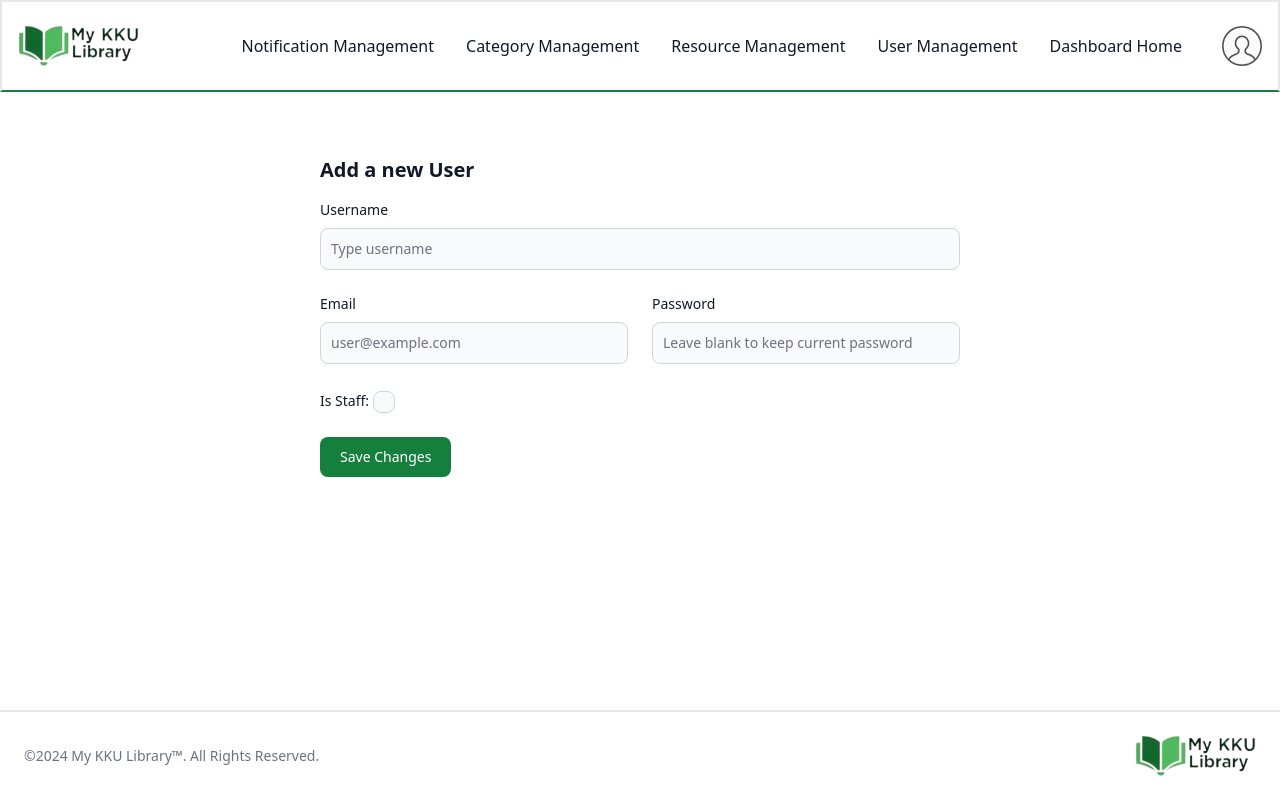
After one commit to Abubakr-Alsheikh/my-kuu-library, a Django app: page /add_user/ in a window 1280 px wide. The commit adds this page. Run offline with Django 5.2, Linux system fonts and the light colour scheme; the visitor is signed in with stand-in values (Sample User, id 1); some libraries are stand-ins or nearby versions.

Commit message:
Making adding user logic with it's CRUD

```diff
--- /dev/null
+++ b/core/forms.py
@@ -0,0 +1,22 @@
+from django import forms
+from django.contrib.auth.models import User
+
+
+class UserForm(forms.ModelForm):
+    password = forms.CharField(required=False, widget=forms.PasswordInput)
+
+    class Meta:
+        model = User
+        fields = ['username', 'email', 'password', 'is_staff']
+
+    def save(self, commit=True):
+        user = super(UserForm, self).save(commit=False)
+
+        # Only update the password if a new one has been provided
+        if self.cleaned_data["password"]:
+            user.set_password(self.cleaned_data["password"])
+
+        if commit:
+            user.save()
+
+        return user
--- a/core/urls.py
+++ b/core/urls.py
@@ -20,6 +20,9 @@ urlpatterns = [
     # Dashboard views
     path('dashboard/', views.dashboard_home, name='dashboard'),
     path('user_management/', views.user_management, name='user_management'),
+    path('add_user/', views.add_user, name='add_user'),
+    path('edit_user/<int:pk>/', views.edit_user, name='edit_user'),
+    path('delete_user/<int:pk>/', views.delete_user, name='delete_user'),
     path('book_management/', views.resource_management, name='resource_management'),
     path('report_management/', views.category_management, name='category_management'),
     path('notification_management/', views.notification_management, name='notification_management'),
--- a/core/views.py
+++ b/core/views.py
@@ -6,8 +6,10 @@ from django.contrib.auth.views import LoginView
 from django.utils import timezone
 from django.db.models import Q
 from core.decorators import admin_required
+from core.forms import UserForm
 from core.models import AuditLog, Book, Category, EJournal, Notification, Report, ViewedResource
 from django.contrib import messages
+from django.contrib.auth.models import User
 
 class MyLoginView(LoginView):
     template_name = 'registration/login.html'
@@ -217,7 +219,59 @@ def dashboard_home(request):
 
 @admin_required
 def user_management(request):
-    return render(request, 'dashboard/user_management.html')
+    if request.user.is_staff:
+        users = User.objects.filter(is_superuser=False).order_by('username')
+        return render(request, 'dashboard/user_management.html', {'users': users})
+    else:
+        return redirect('core:home')
+
+@admin_required
+def add_user(request):
+    if request.method == 'POST':
+        form = UserForm(request.POST)
+        if form.is_valid():
+            new_user = form.save()
+            AuditLog.objects.create(
+                action="User created", user=request.user, type="user", type_id=new_user.id
+            )
+            messages.success(request, 'User created successfully!')
+            return redirect('core:user_management')
+        else:
+            errMsg = [(k, v[0]) for k, v in form.errors.items()]
+            messages.error(request, f'Invalid form submission. {errMsg[0][1]}')
+    else:
+        form = UserForm()
+    return render(request, 'dashboard/user_form.html', {'form': form})
+
+@admin_required
+def edit_user(request, pk):
+    user = get_object_or_404(User, pk=pk)
+    if request.method == 'POST':
+        form = UserForm(request.POST, instance=user)
+        if form.is_valid():
+            form.save()
+            AuditLog.objects.create(
+                action="User updated", user=request.user, type="user", type_id=user.id
+            )
+            messages.success(request, 'User updated successfully!')
+            return redirect('core:user_management')
+        else:
+            errMsg = [(k, v[0]) for k, v in form.errors.items()]
+            messages.error(request, f'Invalid form submission. {errMsg[0][1]}')
+    else:
+        form = UserForm(instance=user)
+    return render(request, 'dashboard/user_form.html', {'form': form})
+
+@admin_required
+def delete_user(request, pk):
+    user = get_object_or_404(User, pk=pk)
+    user_id = user.id # Store user ID before deletion
+    user.delete()
+    AuditLog.objects.create(
+        action="User deleted", user=request.user, type="user", type_id=user_id
+    )
+    messages.success(request, 'User deleted successfully!')
+    return redirect('core:user_management')
 
 @admin_required
 def resource_management(request):
--- a/static/src/output.css
+++ b/static/src/output.css
@@ -1447,6 +1447,10 @@ input:checked + .toggle-bg {
   max-width: 20rem;
 }
 
+.max-w-2xl {
+  max-width: 42rem;
+}
+
 .flex-1 {
   flex: 1 1 0%;
 }
@@ -1597,6 +1601,10 @@ input:checked + .toggle-bg {
 
 .gap-6 {
   gap: 1.5rem;
+}
+
+.gap-4 {
+  gap: 1rem;
 }
 
 .space-x-2 > :not([hidden]) ~ :not([hidden]) {
@@ -2102,6 +2110,11 @@ input:checked + .toggle-bg {
 .text-yellow-500 {
   --tw-text-opacity: 1;
   color: rgb(194 120 3 / var(--tw-text-opacity));
+}
+
+.text-red-600 {
+  --tw-text-opacity: 1;
+  color: rgb(224 36 36 / var(--tw-text-opacity));
 }
 
 .antialiased {
@@ -2332,7 +2345,16 @@ input:checked + .toggle-bg {
   --tw-ring-color: rgb(22 163 74 / var(--tw-ring-opacity));
 }
 
+.focus\:ring-primary-200:focus {
+  --tw-ring-opacity: 1;
+  --tw-ring-color: rgb(187 247 208 / var(--tw-ring-opacity));
+}
+
 @media (min-width: 640px) {
+  .sm\:col-span-2 {
+    grid-column: span 2 / span 2;
+  }
+
   .sm\:mb-0 {
     margin-bottom: 0px;
   }
@@ -2345,12 +2367,24 @@ input:checked + .toggle-bg {
     margin-top: 2rem;
   }
 
+  .sm\:mt-6 {
+    margin-top: 1.5rem;
+  }
+
   .sm\:max-w-md {
     max-width: 28rem;
   }
 
+  .sm\:grid-cols-2 {
+    grid-template-columns: repeat(2, minmax(0, 1fr));
+  }
+
   .sm\:flex-row {
     flex-direction: row;
+  }
+
+  .sm\:gap-6 {
+    gap: 1.5rem;
   }
 
   .sm\:space-y-0 > :not([hidden]) ~ :not([hidden]) {
@@ -2586,6 +2620,11 @@ input:checked + .toggle-bg {
     padding-bottom: 14rem;
   }
 
+  .lg\:py-16 {
+    padding-top: 4rem;
+    padding-bottom: 4rem;
+  }
+
   .lg\:text-6xl {
     font-size: 3.75rem;
     line-height: 1;
--- /dev/null
+++ b/templates/dashboard/user_form.html
@@ -0,0 +1,36 @@
+{% extends "dashboard/_base_home.html" %} {% block head_title %} {% if form.instance %}Edit User{% else %}Add User{% endif %} {% endblock head_title %} {% load static %} {% block content %}
+<section class="dark:bg-gray-900 bg-white">
+  <div class="mx-auto max-w-2xl px-4 py-8 lg:py-16">
+    <h2 class="dark:text-white mb-4 text-xl font-bold text-gray-900">{% if form.instance.id %}Edit User: {{ form.instance.username }}{% else %}Add a new User{% endif %}</h2>
+    <form
+      method="POST"
+      action="{% if form.instance.id %}
+            {% url 'core:edit_user' form.instance.id %}
+        {% else %}
+            {% url 'core:add_user' %}
+        {% endif %}"
+    >
+      {% csrf_token %}
+      <div class="grid gap-4 sm:grid-cols-2 sm:gap-6">
+        <div class="sm:col-span-2">
+          <label for="username" class="dark:text-white mb-2 block text-sm font-medium text-gray-900">Username</label>
+          <input type="text" name="username" id="username" value="{{ form.instance.username }}" class="dark:bg-gray-700 dark:border-gray-600 dark:placeholder-gray-400 dark:text-white dark:focus:ring-primary-500 dark:focus:border-primary-500 block w-full rounded-lg border border-gray-300 bg-gray-50 p-2.5 text-sm text-gray-900 focus:border-primary-600 focus:ring-primary-600" placeholder="Type username" required {% if form.instance.id %} readonly {% endif %} />
+        </div>
+        <div class="w-full">
+          <label for="email" class="dark:text-white mb-2 block text-sm font-medium text-gray-900">Email</label>
+          <input type="email" name="email" id="email" value="{{ form.instance.email }}" class="dark:bg-gray-700 dark:border-gray-600 dark:placeholder-gray-400 dark:text-white dark:focus:ring-primary-500 dark:focus:border-primary-500 block w-full rounded-lg border border-gray-300 bg-gray-50 p-2.5 text-sm text-gray-900 focus:border-primary-600 focus:ring-primary-600" placeholder="user@example.com" required />
+        </div>
+        <div class="w-full">
+          <label for="password" class="dark:text-white mb-2 block text-sm font-medium text-gray-900">Password</label>
+          <input type="password" name="password" id="password" class="dark:bg-gray-700 dark:border-gray-600 dark:placeholder-gray-400 dark:text-white dark:focus:ring-primary-500 dark:focus:border-primary-500 block w-full rounded-lg border border-gray-300 bg-gray-50 p-2.5 text-sm text-gray-900 focus:border-primary-600 focus:ring-primary-600" placeholder="Leave blank to keep current password" />
+        </div>
+        <div>
+          <label for="is_staff" class="dark:text-white mb-2 text-sm font-medium text-gray-900">Is Staff: </label>
+          <input type="checkbox" name="is_staff" id="is_staff" {% if form.instance.is_staff %} checked {% endif %} class="dark:bg-gray-700 dark:border-gray-600 dark:placeholder-gray-400 dark:text-white dark:focus:ring-primary-500 dark:focus:border-primary-500 rounded-lg border border-gray-300 bg-gray-50 p-2.5 text-sm text-gray-900 focus:border-primary-600 focus:ring-primary-600" />
+        </div>
+      </div>
+      <button type="submit" class="dark:focus:ring-primary-900 mt-4 inline-flex items-center rounded-lg bg-primary-700 px-5 py-2.5 text-center text-sm font-medium text-white hover:bg-primary-800 focus:ring-4 focus:ring-primary-200 sm:mt-6">{% if form.instance %}Save Changes{% else %}Create User{% endif %}</button>
+    </form>
+  </div>
+</section>
+{% endblock content %}
```
Also changed, not shown: templates/dashboard/user_management.html (added, +93 -0 lines).
